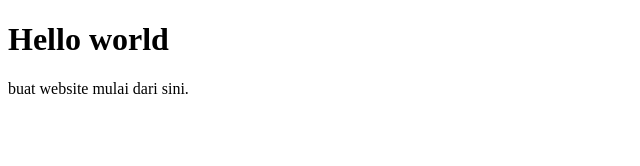
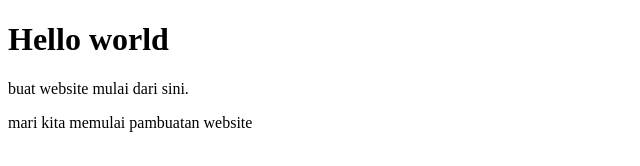
Before and after one commit to adityazid/progate-latihan, a plain HTML site: page index.html in a window 1280 px wide. Shown: the whole page, without its empty margins (0-640 px from the left). Drawn offline with Linux system fonts and the light colour scheme.

Commit message:
add pharagraph

```diff
--- a/index.html
+++ b/index.html
@@ -9,5 +9,6 @@
 <body>
     <h1>Hello world</h1>
     <p>buat website mulai dari sini.</p>
+    <p>mari kita memulai pambuatan website</p>
 </body>
 </html>
```
